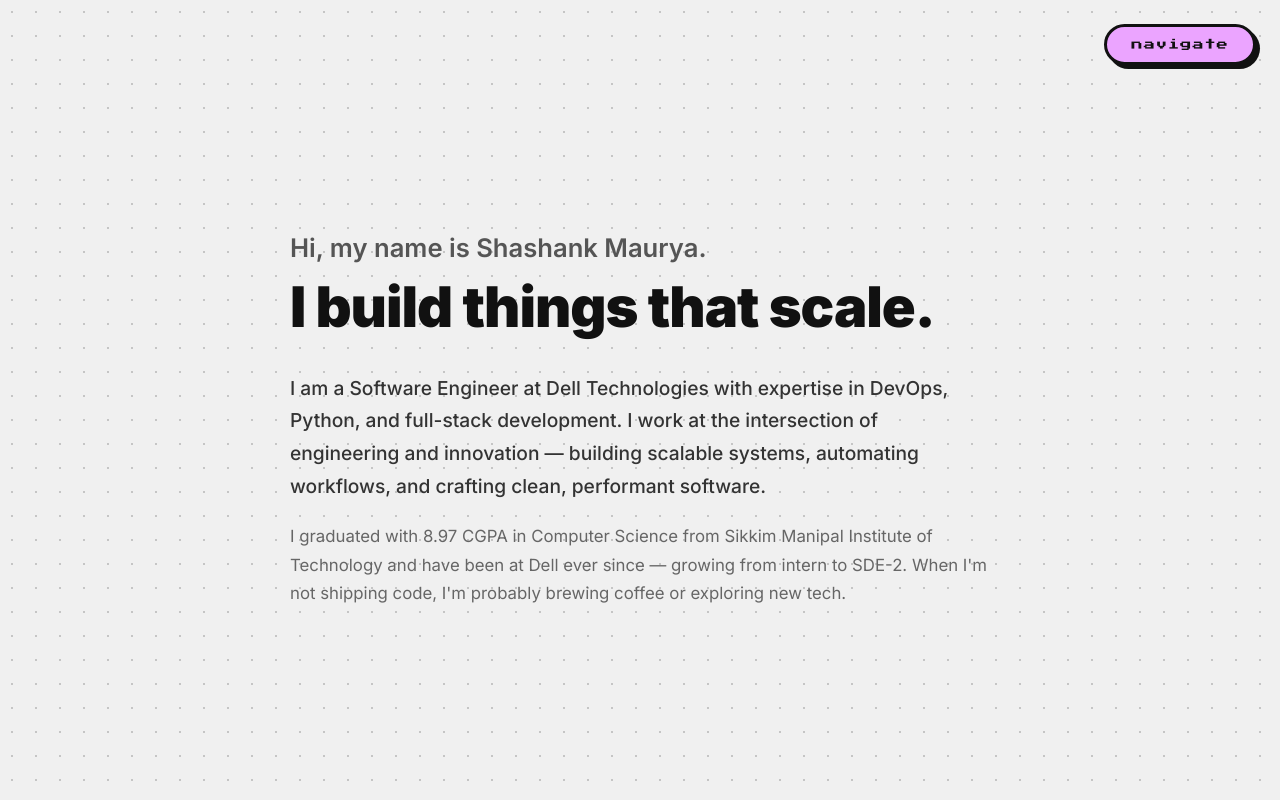
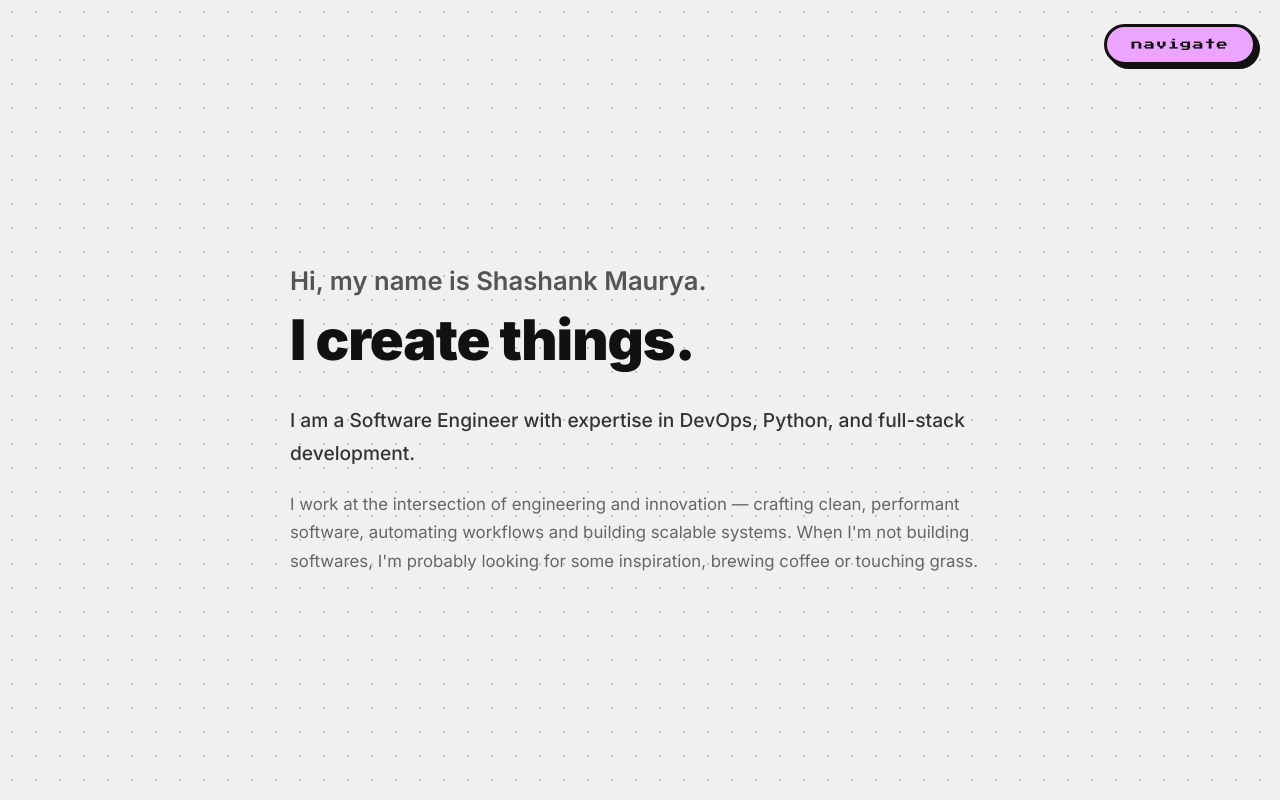
Before and after one commit to shashankmauryaa/my-portfolio, a React (Vite) app: page / in a window 1280 px wide. Both pictures are taken after a click on the button "About Me". Built offline with nearby package versions, Linux system fonts and the light colour scheme.

Commit message:
about updates

```diff
--- a/src/components/AboutPage.jsx
+++ b/src/components/AboutPage.jsx
@@ -8,19 +8,15 @@ export default function AboutPage({ onNavigate }) {
       <div className="about-page">
         <div className="about-content">
           <p className="about-intro">Hi, my name is Shashank Maurya.</p>
-          <p className="about-tagline">I build things that scale.</p>
+          <p className="about-tagline">I create things.</p>
           <p className="about-body">
-            I am a Software Engineer at Dell Technologies with expertise in
-            DevOps, Python, and full-stack development. I work at the
-            intersection of engineering and innovation — building scalable
-            systems, automating workflows, and crafting clean, performant
-            software.
+            I am a Software Engineer with expertise in DevOps, Python, and full-stack development.
           </p>
           <p className="about-body-secondary">
-            I graduated with 8.97 CGPA in Computer Science from Sikkim Manipal
-            Institute of Technology and have been at Dell ever since — growing
-            from intern to SDE-2. When I&apos;m not shipping code, I&apos;m
-            probably brewing coffee or exploring new tech.
+            I work at the intersection of engineering and innovation — crafting clean, performant software,
+            automating workflows and building scalable systems.
+            When I&apos;m not building softwares, I&apos;m probably looking for some
+            inspiration, brewing coffee or touching grass.
           </p>
         </div>
       </div>
```
